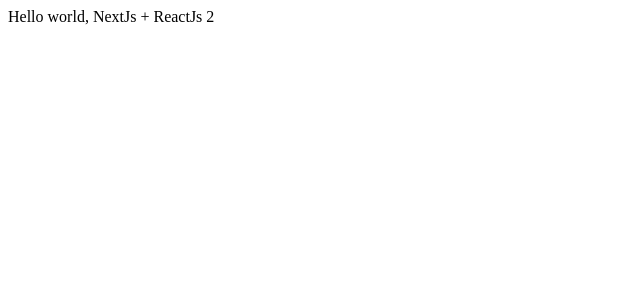
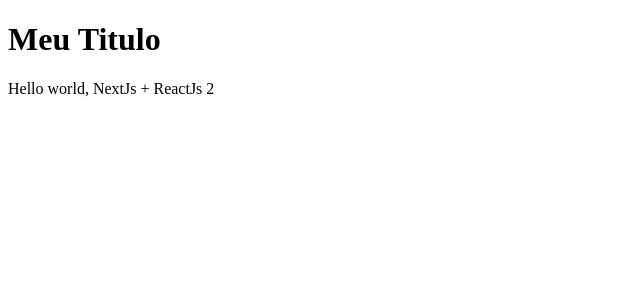
Before and after one commit to ValdoOliver/react-next-react, a Next.js app: page / in a window 1280 px wide. Shown: the top 300 px of the page, without its empty margins (0-640 px from the left). Built offline with nearby package versions, Linux system fonts and the light colour scheme.

Commit message:
novo commit

```diff
--- a/pages/index.js
+++ /dev/null
@@ -1,7 +0,0 @@
-function HomePage(){
-  return (
-    <div> Hello world, NextJs + ReactJs 2</div>
-  )
-}
-
-export default HomePage
--- /dev/null
+++ b/pages/index.jsx
@@ -0,0 +1,11 @@
+import Title from '../src/components/title/title'
+
+function HomePage(){
+  return (
+    <div>
+      <Title/>
+    Hello world, NextJs + ReactJs 2</div>
+  )
+}
+
+export default HomePage
--- /dev/null
+++ b/src/components/title/title.jsx
@@ -0,0 +1,7 @@
+function Title(){
+  return (
+    <h1>Meu Titulo</h1>
+  )
+}
+
+export default Title
```
